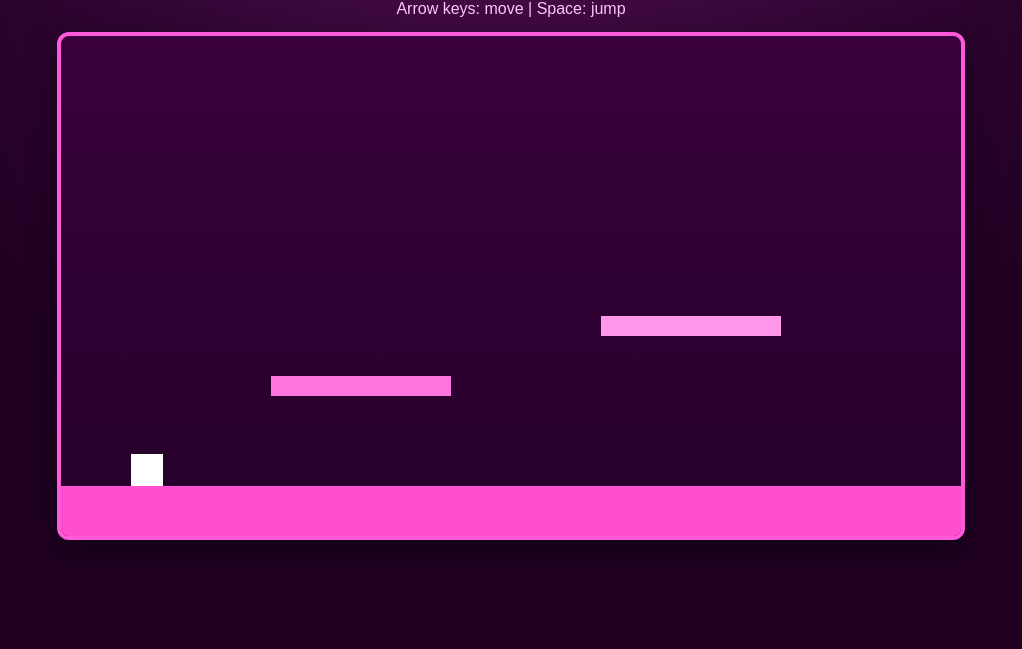
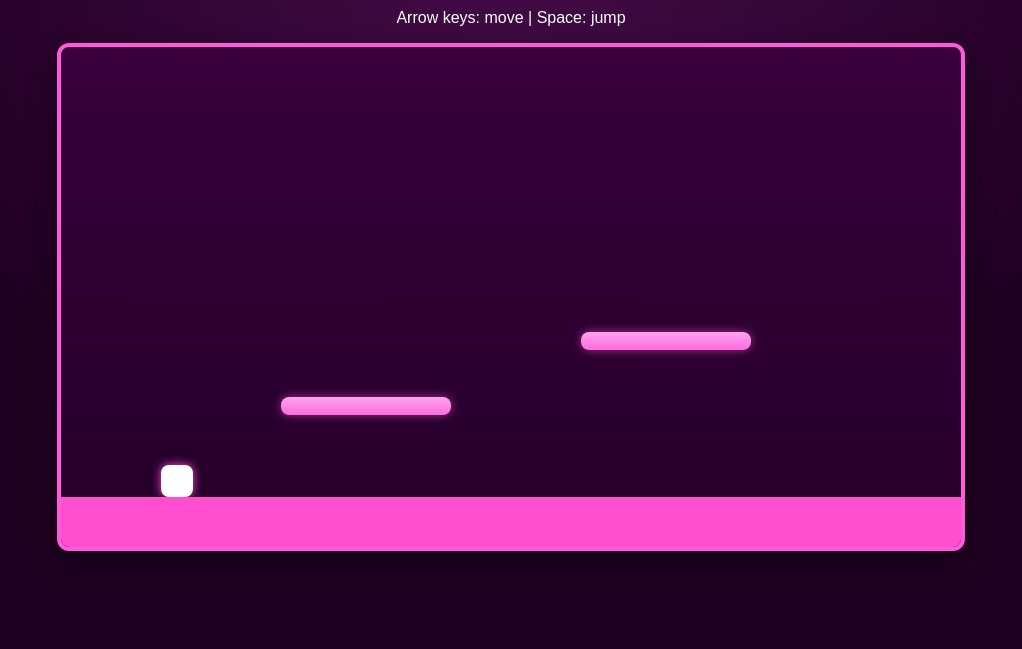
Before and after one commit to noviera/Cursor-Tutorial, a plain HTML site: page index.html in a window 1280 px wide. Shown: the part 151-800 px from the top of the page, without its empty margins (129-1151 px from the left). Drawn offline with Linux system fonts and the light colour scheme.

Commit message:
new styles are added+floating

```diff
--- a/index.html
+++ b/index.html
@@ -7,10 +7,17 @@
   <link rel="stylesheet" href="style.css" />
 </head>
 <body>
-  <div class="page">
-    <h1>Mini Pink Platformer - by Larysa Parkhomenko</h1>
-    <p class="controls">Arrow keys: move | Space: jump</p>
-    <canvas id="gameCanvas" width="900" height="500"></canvas>
+
+  <h1 style="text-align:center; color:#ff4dd2;">
+    Mini Pink Platformer - by Larysa Parkhomenko
+  </h1>
+
+  <p style="text-align:center; color:white;">
+    Arrow keys: move | Space: jump
+  </p>
+
+  <div id="game">
+    <div id="player"></div>
   </div>
 
   <script src="script.js"></script>
--- a/script.js
+++ b/script.js
@@ -2,148 +2,107 @@
 // Mini platformer game (beginner-friendly)
 // ----------------------------
 
-// Canvas setup
-const canvas = document.getElementById("gameCanvas");
-const ctx = canvas.getContext("2d");
+window.onload = function() {
 
-// Game constants
-const GRAVITY = 0.7;
-const MOVE_SPEED = 4;
-const JUMP_STRENGTH = -13;
+  const game = document.getElementById("game");
+  let player = document.getElementById("player");
 
-// Keep track of pressed keys
-const keys = {
-  left: false,
-  right: false
-};
+  let x = 100;
+  let y = 300;
 
-// Platforms in the world
+  let speed = 5;
+
+  let velocityY = 0;
+  let gravity = 0.5;
+  let jumpForce = -10;
+  let isOnGround = false;
+  const playerSize = 32;
+  const groundY = game.clientHeight - 50 - playerSize;
+  const keys = { left: false, right: false };
   const platforms = [
-  // Ground platform
-  { x: 0, y: 450, width: 900, height: 50, color: "#ff4fcf" },
-  // Floating platform 1
-  { x: 210, y: 340, width: 180, height: 20, color: "#ff74df" },
-  // Floating platform 2
-  { x: 540, y: 280, width: 180, height: 20, color: "#ff97ea" }
+    { x: 220, y: 350, width: 170, height: 18 },
+    { x: 520, y: 285, width: 170, height: 18 }
   ];
 
-// Player object (simple square)
-const player = {
-  x: 70,
-  y: 380,
-  width: 32,
-  height: 32,
-  vx: 0,
-  vy: 0,
-  onGround: false,
-  color: "#ffffff"
-};
+  // Create platform elements once, based on the platform data above
+  platforms.forEach(function(platformData) {
+    const platformEl = document.createElement("div");
+    platformEl.className = "platform";
+    platformEl.style.left = platformData.x + "px";
+    platformEl.style.top = platformData.y + "px";
+    platformEl.style.width = platformData.width + "px";
+    platformEl.style.height = platformData.height + "px";
+    game.appendChild(platformEl);
+  });
 
-// Input: key down
-window.addEventListener("keydown", (event) => {
-  if (event.code === "ArrowLeft") {
+  document.addEventListener("keydown", function(event) {
+    if (event.key === "ArrowRight") {
+      keys.right = true;
+      event.preventDefault();
+    }
+    if (event.key === "ArrowLeft") {
       keys.left = true;
-  }
-  if (event.code === "ArrowRight") {
-    keys.right = true;
+      event.preventDefault();
     }
 
-  // Jump with spacebar only if on ground/platform
-  if (event.code === "Space" && player.onGround) {
-    player.vy = JUMP_STRENGTH;
-    player.onGround = false;
+    if (event.code === "Space" && isOnGround) {
+      event.preventDefault();
+      velocityY = jumpForce;
+      isOnGround = false;
     }
   });
 
-// Input: key up
-window.addEventListener("keyup", (event) => {
-  if (event.code === "ArrowLeft") {
-    keys.left = false;
-  }
-  if (event.code === "ArrowRight") {
-    keys.right = false;
+  document.addEventListener("keyup", function(event) {
+    if (event.key === "ArrowRight") keys.right = false;
+    if (event.key === "ArrowLeft") keys.left = false;
+  });
+
+  function update() {
+    if (keys.right) x += speed;
+    if (keys.left) x -= speed;
+
+    const previousBottom = y + playerSize;
+
+    velocityY += gravity;
+    y += velocityY;
+    isOnGround = false;
+
+    // Land on floating platforms if the player is falling onto them
+    platforms.forEach(function(platform) {
+      const playerBottom = y + playerSize;
+      const landingTolerance = 8;
+      const wasAbovePlatform = previousBottom <= platform.y + landingTolerance;
+      const crossedPlatformTop = playerBottom >= platform.y;
+      const overlappingX =
+        x + playerSize > platform.x && x < platform.x + platform.width;
+
+      if (velocityY >= 0 && wasAbovePlatform && crossedPlatformTop && overlappingX) {
+        y = platform.y - playerSize;
+        velocityY = 0;
+        isOnGround = true;
       }
     });
 
-// Update game logic each frame
-function update() {
-  // Horizontal movement from input
-  player.vx = 0;
-  if (keys.left) {
-    player.vx = -MOVE_SPEED;
-  }
-  if (keys.right) {
-    player.vx = MOVE_SPEED;
+    if (y >= groundY) {
+      y = groundY;
+      velocityY = 0;
+      isOnGround = true;
     }
 
-  // Apply movement
-  player.x += player.vx;
+    const maxX = game.clientWidth - playerSize;
+    if (x < 0) x = 0;
+    if (x > maxX) x = maxX;
 
-  // Bonus: prevent leaving game area horizontally
-  if (player.x < 0) {
-    player.x = 0;
-  }
-  if (player.x + player.width > canvas.width) {
-    player.x = canvas.width - player.width;
+    player.style.left = x + "px";
+    player.style.top = y + "px";
   }
 
-  // Apply gravity and vertical movement
-  player.vy += GRAVITY;
-  player.y += player.vy;
-
-  // Assume in air until collision says otherwise
-  player.onGround = false;
-
-  // Check collision with each platform (only landing from above)
-  for (const platform of platforms) {
-    const playerBottom = player.y + player.height;
-    const prevPlayerBottom = playerBottom - player.vy;
-
-    const isOverlappingX =
-      player.x < platform.x + platform.width &&
-      player.x + player.width > platform.x;
-
-    const landedOnTop =
-      prevPlayerBottom <= platform.y &&
-      playerBottom >= platform.y;
-
-    if (isOverlappingX && landedOnTop && player.vy >= 0) {
-      player.y = platform.y - player.height;
-      player.vy = 0;
-      player.onGround = true;
-    }
-  }
-
-  // Safety: keep player inside bottom of game area
-  if (player.y + player.height > canvas.height) {
-    player.y = canvas.height - player.height;
-    player.vy = 0;
-    player.onGround = true;
-  }
-}
-
-// Draw everything each frame
-function draw() {
-  // Clear previous frame
-  ctx.clearRect(0, 0, canvas.width, canvas.height);
-
-  // Draw platforms
-  for (const platform of platforms) {
-    ctx.fillStyle = platform.color;
-    ctx.fillRect(platform.x, platform.y, platform.width, platform.height);
-  }
-
-  // Draw player
-  ctx.fillStyle = player.color;
-  ctx.fillRect(player.x, player.y, player.width, player.height);
-}
-
-// Main game loop
   function gameLoop() {
     update();
-  draw();
     requestAnimationFrame(gameLoop);
   }
 
-// Start the game
   gameLoop();
+
+  console.log(player);
+};
--- a/style.css
+++ b/style.css
@@ -2,8 +2,10 @@
 body {
   margin: 0;
   min-height: 100vh;
-  display: grid;
-  place-items: center;
+  display: flex;
+  flex-direction: column;
+  align-items: center;
+  justify-content: center;
   background: radial-gradient(circle at top, #4a0d4d 0%, #200022 65%);
   font-family: Arial, sans-serif;
   color: #ffe6ff;
@@ -24,9 +26,39 @@ h1 {
 }
 
 /* Fixed-size game area centered on screen */
-#gameCanvas {
+#game {
+  position: relative;
+  width: 900px;
+  height: 500px;
   border: 4px solid #ff5ad9;
   border-radius: 12px;
   background: linear-gradient(#39003d, #240028);
   box-shadow: 0 10px 30px rgba(0, 0, 0, 0.45);
+  overflow: hidden;
 }
+
+#game::after {
+  content: "";
+  position: absolute;
+  left: 0;
+  bottom: 0;
+  width: 100%;
+  height: 50px;
+  background: #ff4fcf;
+}
+
+#player {
+  position: absolute;
+  width: 32px;
+  height: 32px;
+  background: #ffffff;
+  border-radius: 8px;
+  box-shadow: 0 0 10px #ff4dd2;
+}
+
+.platform {
+  position: absolute;
+  background: linear-gradient(180deg, #ffa2ef 0%, #ff6dde 100%);
+  border-radius: 8px;
+  box-shadow: 0 0 10px rgba(255, 93, 217, 0.55);
+}
```
Lines whose indentation alone changed are shown as unchanged.
